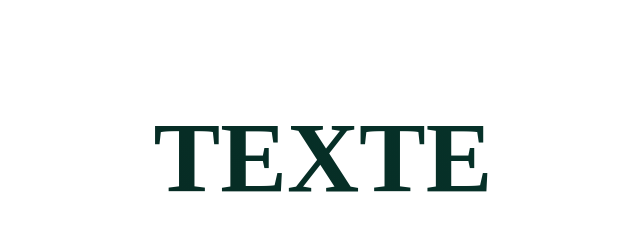
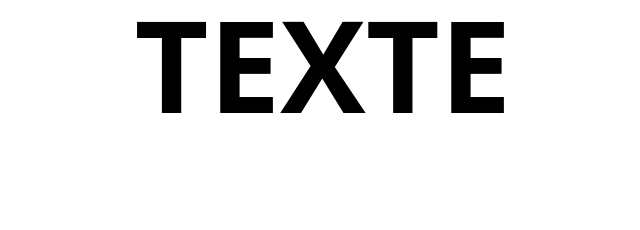
Before and after one commit to AboubakarJAY/animation-2-Gradient-text-animation, a plain HTML site: page src/index.html in a window 1280 px wide. Shown: the whole page, without its empty margins (317-957 px from the left). Drawn offline with Linux system fonts and the light colour scheme.

Commit message:
adding tailwind classes

```diff
--- a/index.html
+++ b/src/index.html
@@ -3,10 +3,12 @@
   <head>
     <meta charset="UTF-8" />
     <meta name="viewport" content="width=device-width, initial-scale=1.0" />
-    <link rel="stylesheet" href="style.css" />
+    <link rel="stylesheet" href="output.css" />
     <title>Document</title>
   </head>
-  <body>
-    <p class="gradient-text">TEXTE</p>
+  <body class="flex justify-center">
+    <p class="custom-gradient reflet-animation font-black text-9xl bg-right">
+      TEXTE
+    </p>
   </body>
 </html>
--- /dev/null
+++ b/src/input.css
@@ -0,0 +1,35 @@
+@import "tailwindcss";
+
+@layer components {
+  .reflet-animation {
+    background-size: 500% 300%;
+  }
+}
+
+@layer utilities {
+  .custom-gradient {
+    background: linear-gradient(
+      45deg,
+      #000000 0%,
+      #000000 60%,
+      #dfe5e3 70%,
+      #000000 85%
+    );
+    background-size: 500% 300%;
+    background-clip: text;
+    background-position: left;
+    -webkit-text-fill-color: transparent;
+    &:hover {
+      animation: reflectAnimation 2s ease forwards;
+    }
+  }
+}
+
+@keyframes reflectAnimation {
+  0% {
+    background-position: left;
+  }
+  100% {
+    background-position: 150% 0;
+  }
+}
--- a/style.css
+++ b/src/style.css
@@ -5,11 +5,19 @@
   background: linear-gradient(45deg, #06231d 0%, #076653 70%, #06231d 85%);
   background-size: 500% 300%;
   background-position: left;
-  transition: background 0.4s ease;
   -webkit-background-clip: text;
   -webkit-text-fill-color: transparent;
 }
 
+@keyframes reflectAnimation {
+  0% {
+    background-position: left;
+  }
+  100% {
+    background-position: right;
+  }
+}
+
 .gradient-text:hover {
-  background-position: right;
+  animation: reflectAnimation 0.4s ease forwards; /* Appliquer l'animation au survol */
 }
```
Also changed, not shown: src/output.css (added), src/script.js (added).
